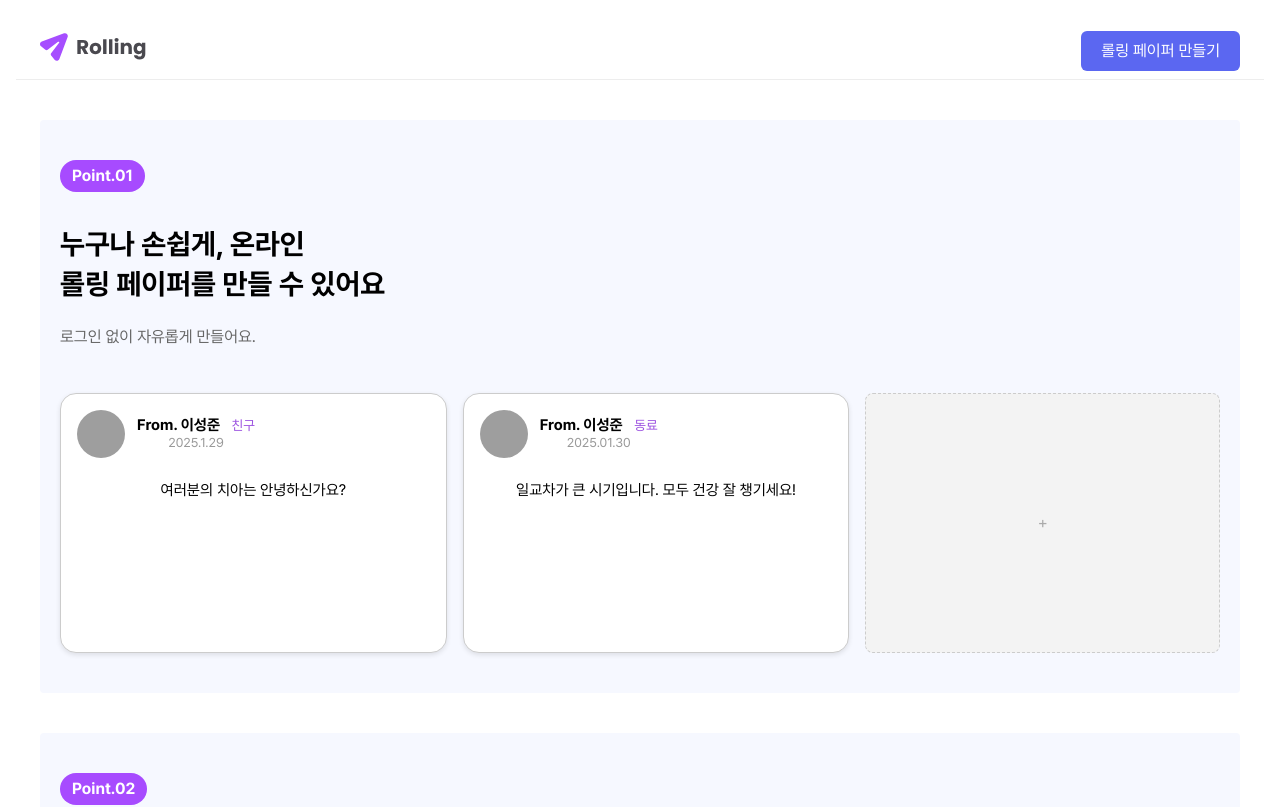
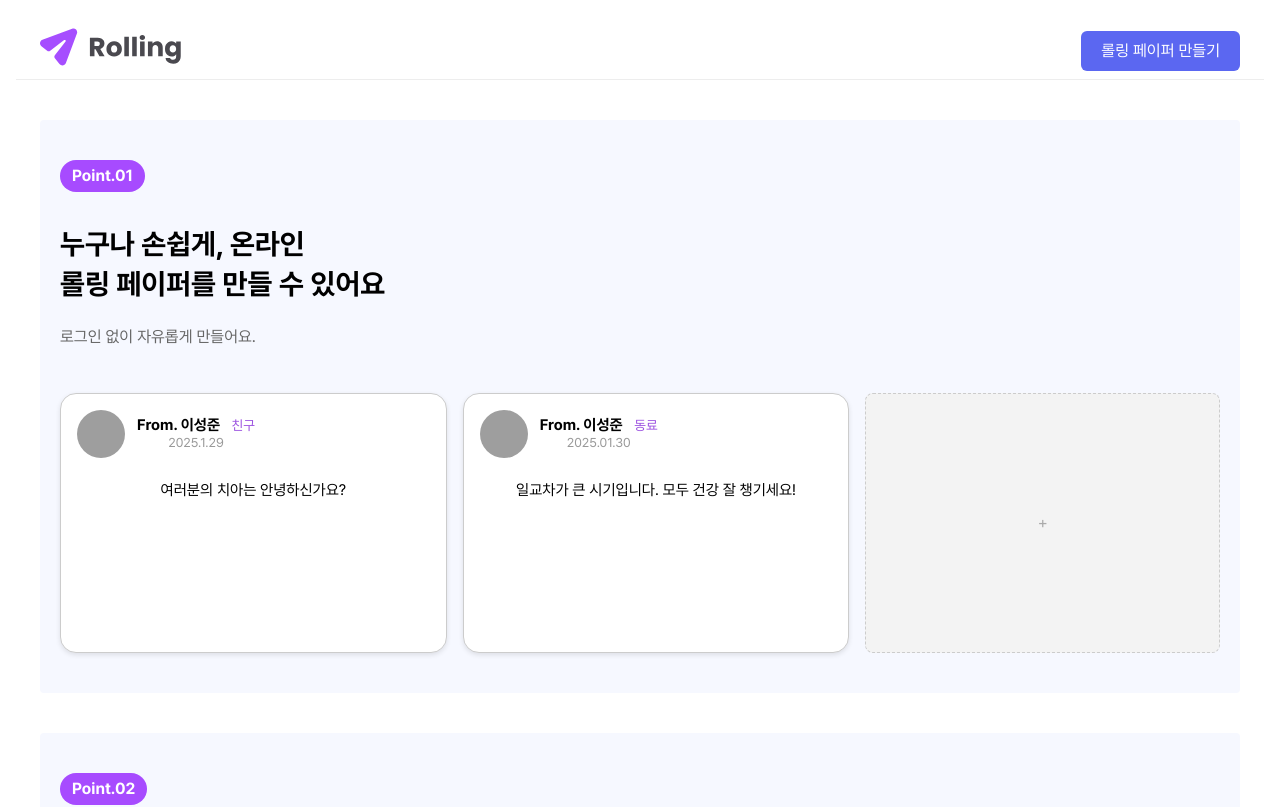
Before and after one commit to gyoyeon-kim/Rolling, a React (Create React App) app: page / in a window 1280 px wide. Shown: the top 807 px of the page. Built offline with nearby package versions, Linux system fonts and the light colour scheme; grey boxes are pictures that could not be loaded.

Commit message:
성준님 헤더 로고 수정

```diff
--- a/src/component/Navigation.css
+++ b/src/component/Navigation.css
@@ -16,6 +16,9 @@
   text-decoration: none;
   display: flex;
   align-items: center;
+}
+.logo-img {
+  height: 40px;
 }
 
 /* 롤링 페이퍼 만들기 버튼 */
```
